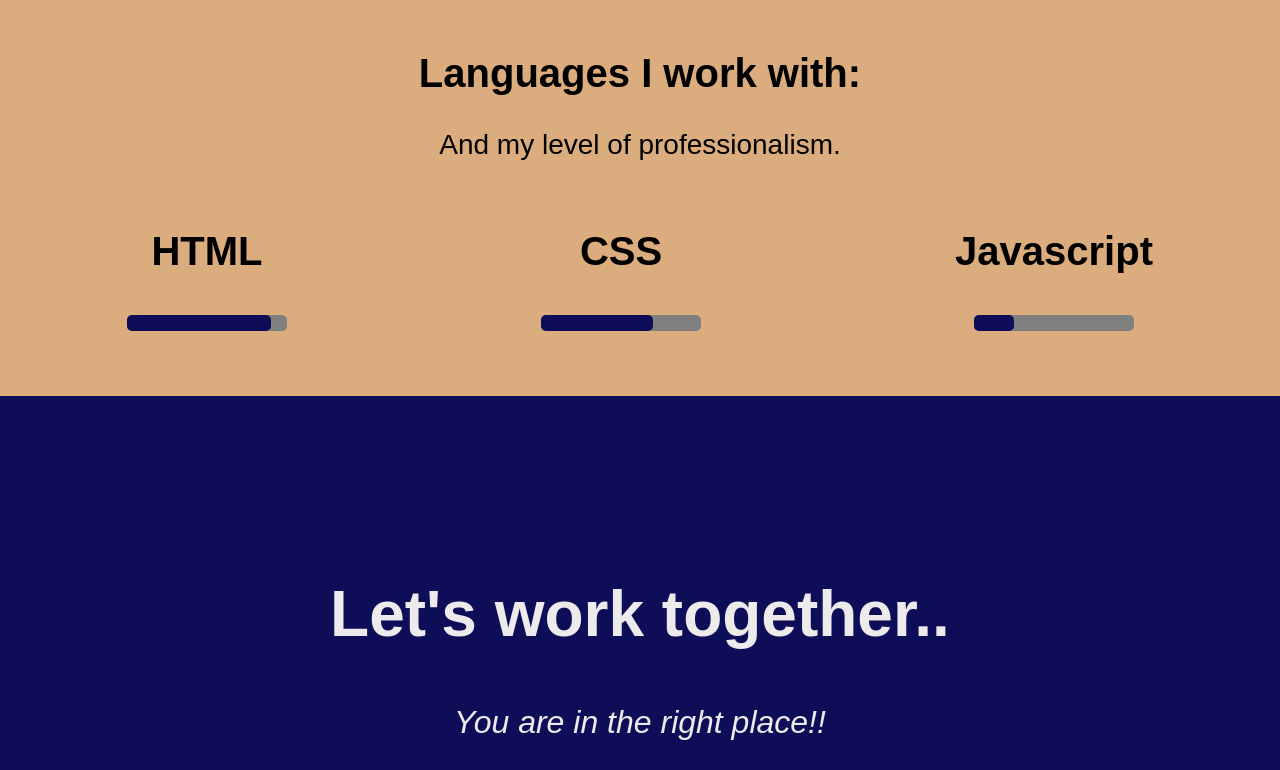
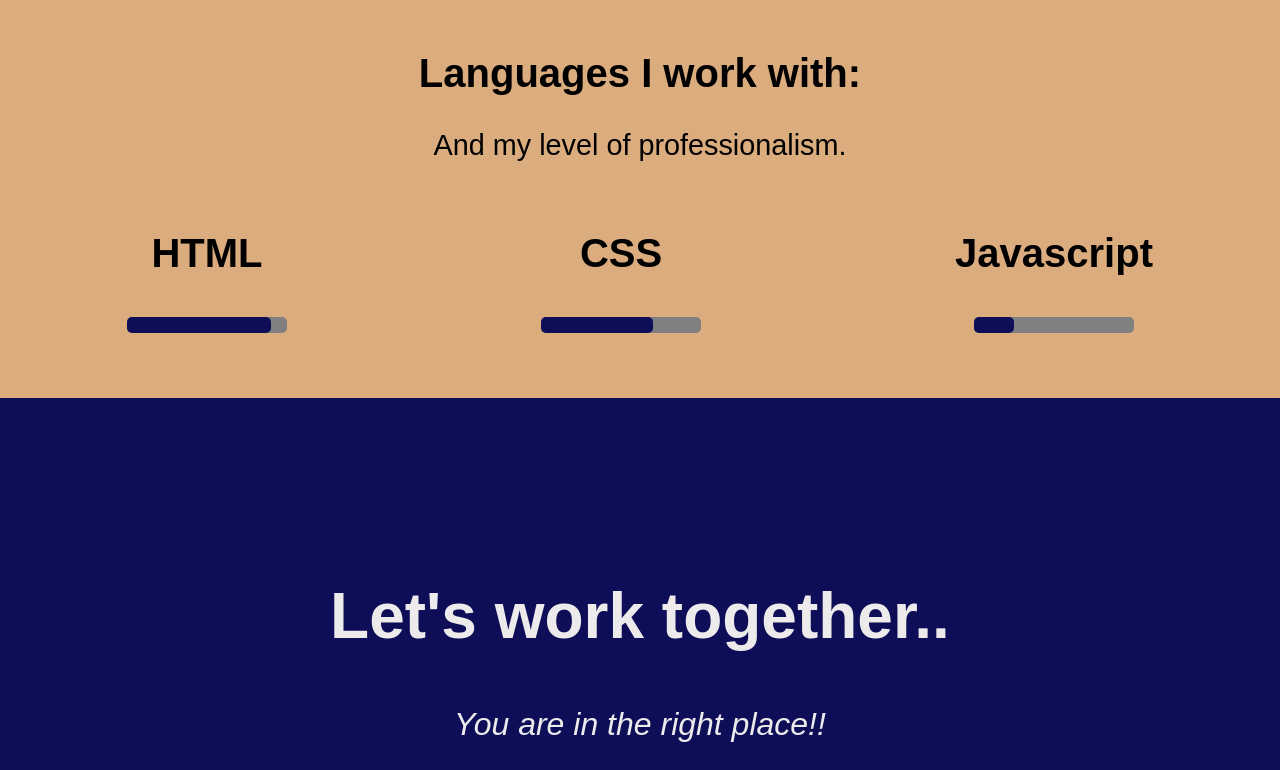
Before and after one commit to Marvytee/My-Portfolio, a plain HTML site: page index.html in a window 1280 px wide. Shown: the part 920-1690 px from the top of the page. Drawn offline with Linux system fonts and the light colour scheme; files whose address does not match are found by name.

Commit message:
Created and added my Portfolio

```diff
--- a/styles.css
+++ b/styles.css
@@ -64,7 +64,7 @@ img {
     font-size: 5vh;
 }
 #skillset p {
-    font-size: 3.5vh;
+    font-size: 3.6vh;
 }
 #skillset div {
     margin: 0 auto;
```
Also changed, not shown: image/IMG_20221119_223201.jpg (renamed from images/IMG_20221119_223201.jpg).
